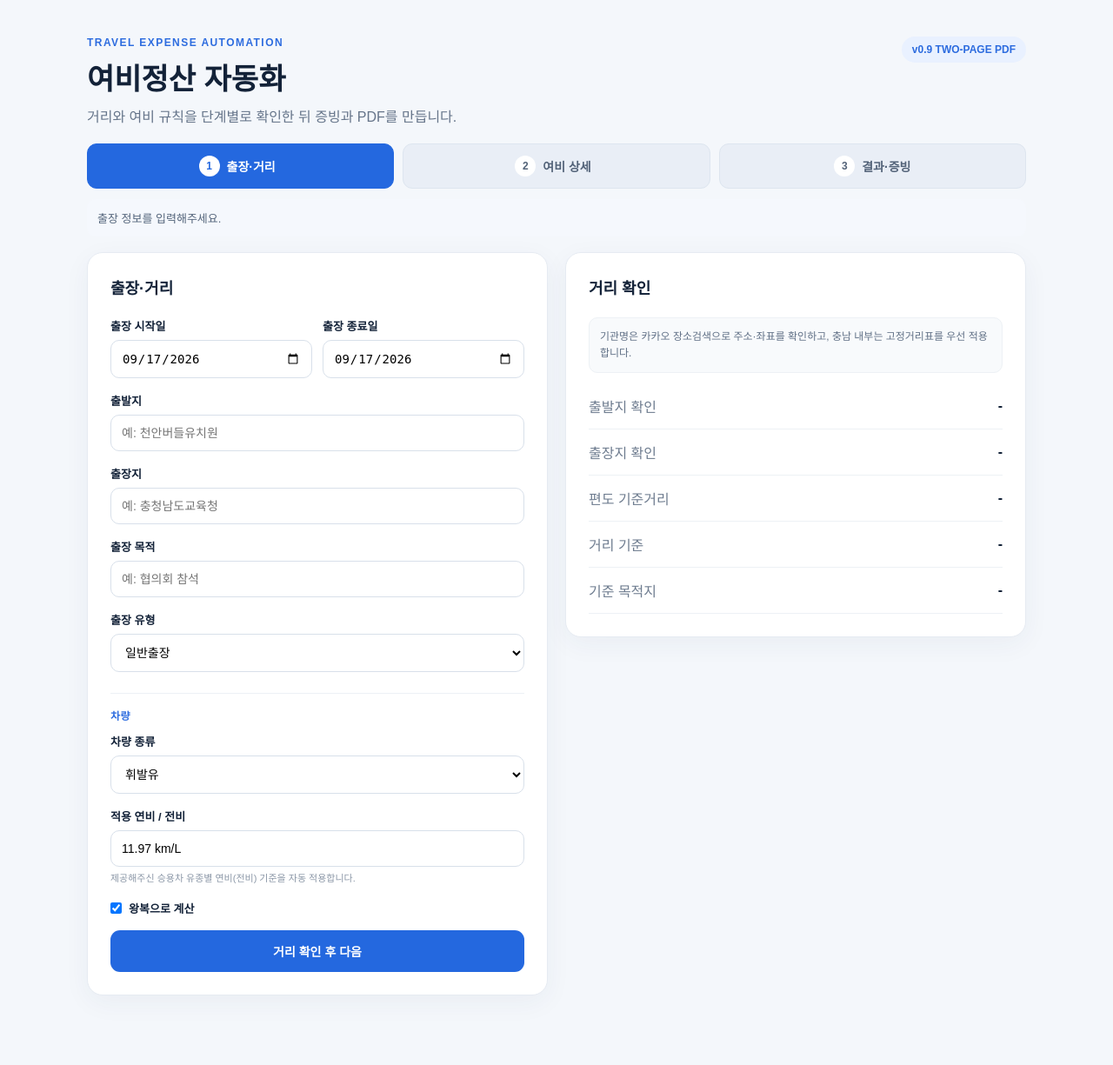
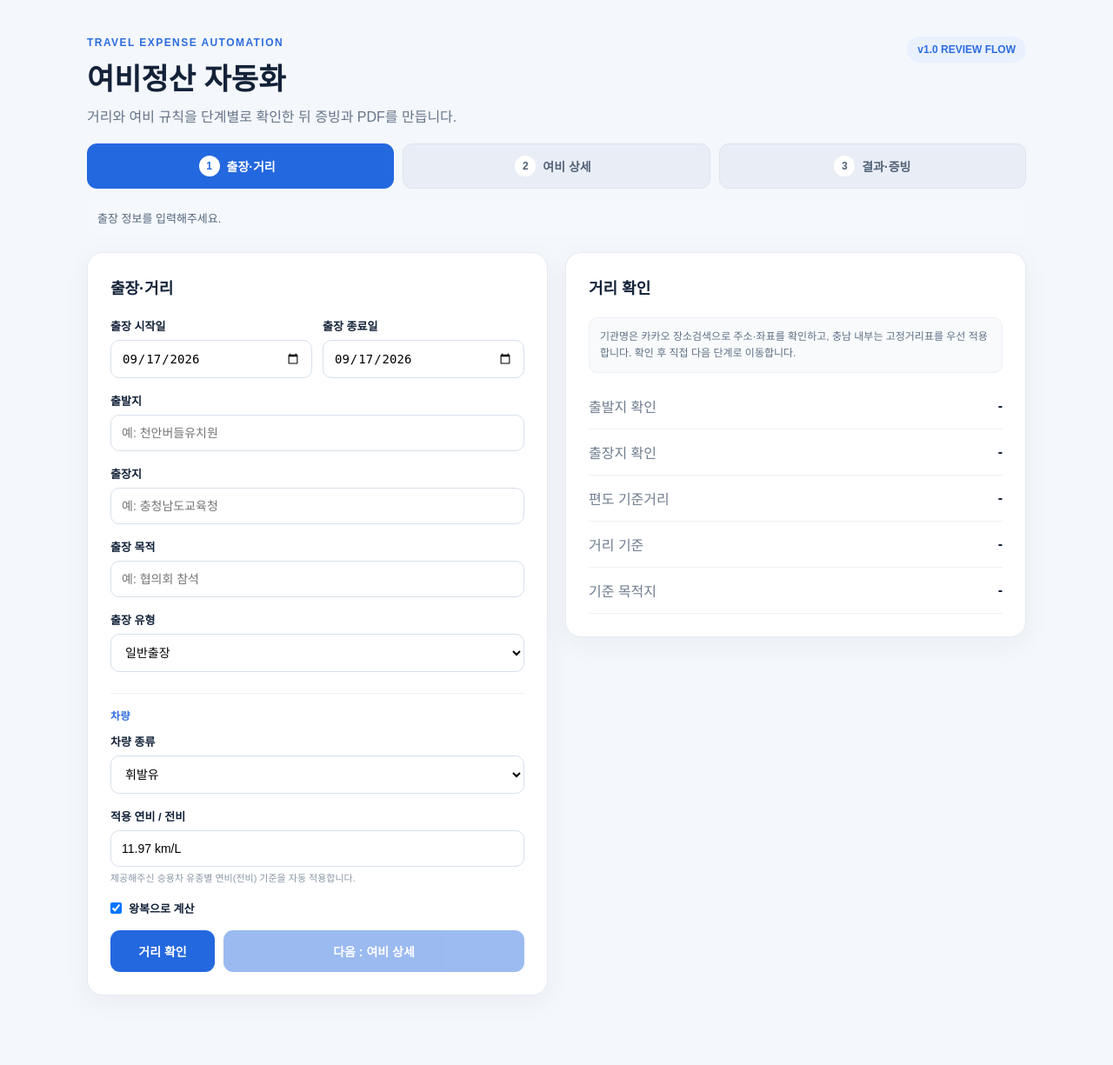
Before and after one commit to kirakein-gif/travel-expense-web, a FastAPI app: page / in a window 1280 px wide. Shown: the whole page at 87% size. Run offline with FastAPI, Linux system fonts and the light colour scheme.

Commit message:
Separate review and next actions in UI

```diff
--- a/app/templates/index.html
+++ b/app/templates/index.html
@@ -14,7 +14,7 @@
       <h1>여비정산 자동화</h1>
       <p class="sub">거리와 여비 규칙을 단계별로 확인한 뒤 증빙과 PDF를 만듭니다.</p>
     </div>
-    <div class="badge">v0.9 TWO-PAGE PDF</div>
+    <div class="badge">v1.0 REVIEW FLOW</div>
   </section>
 
   <nav class="tabs" aria-label="여비정산 단계">
@@ -66,12 +66,15 @@
           <span class="help">제공해주신 승용차 유종별 연비(전비) 기준을 자동 적용합니다.</span>
         </label>
         <label id="roundTripWrap" class="check"><input id="round_trip" type="checkbox" checked>왕복으로 계산</label>
-        <button id="distanceButton" type="button">거리 확인 후 다음</button>
+        <div class="button-row review-actions">
+          <button id="distanceButton" type="button">거리 확인</button>
+          <button id="distanceNextButton" type="button" disabled>다음 : 여비 상세</button>
+        </div>
       </section>
 
       <section class="card result compact-result">
         <h2>거리 확인</h2>
-        <div class="hint">기관명은 카카오 장소검색으로 주소·좌표를 확인하고, 충남 내부는 고정거리표를 우선 적용합니다.</div>
+        <div class="hint">기관명은 카카오 장소검색으로 주소·좌표를 확인하고, 충남 내부는 고정거리표를 우선 적용합니다. 확인 후 직접 다음 단계로 이동합니다.</div>
         <dl>
           <div><dt>출발지 확인</dt><dd id="resolved_origin">-</dd></div>
           <div><dt>출장지 확인</dt><dd id="resolved_destination">-</dd></div>
@@ -126,19 +129,18 @@
         </div>
         <label>숙박비<input id="lodging_fee" type="number" min="0" step="1" value="0"></label>
 
-        <details class="optional-box">
-          <summary>신청인 정보 · 최종 PDF용</summary>
-          <div class="two">
-            <label>소속<input id="affiliation" type="text" placeholder="예: 천안버들유치원"></label>
-            <label>직급(직위)<input id="position" type="text" placeholder="예: 주무관"></label>
-          </div>
-          <label>성명<input id="traveler_name" type="text" placeholder="성명"></label>
-        </details>
+        <div class="section-label">신청인 정보 · PDF 작성용</div>
+        <div class="two">
+          <label>소속<input id="affiliation" type="text" placeholder="예: 천안버들유치원"></label>
+          <label>직급(직위)<input id="position" type="text" placeholder="예: 주무관"></label>
+        </div>
+        <label>신청인 성명<input id="traveler_name" type="text" placeholder="예: 홍길동"></label>
 
-        <div class="button-row">
-          <button class="secondary" data-go="1" type="button">이전</button>
+        <div class="button-row review-actions">
           <button id="calculateButton" type="button">여비 계산</button>
+          <button id="resultNextButton" type="button" disabled>다음 : 결과·증빙</button>
         </div>
+        <button class="secondary full" data-go="1" type="button">이전 : 출장·거리</button>
       </section>
 
       <section class="card result compact-result">
```
